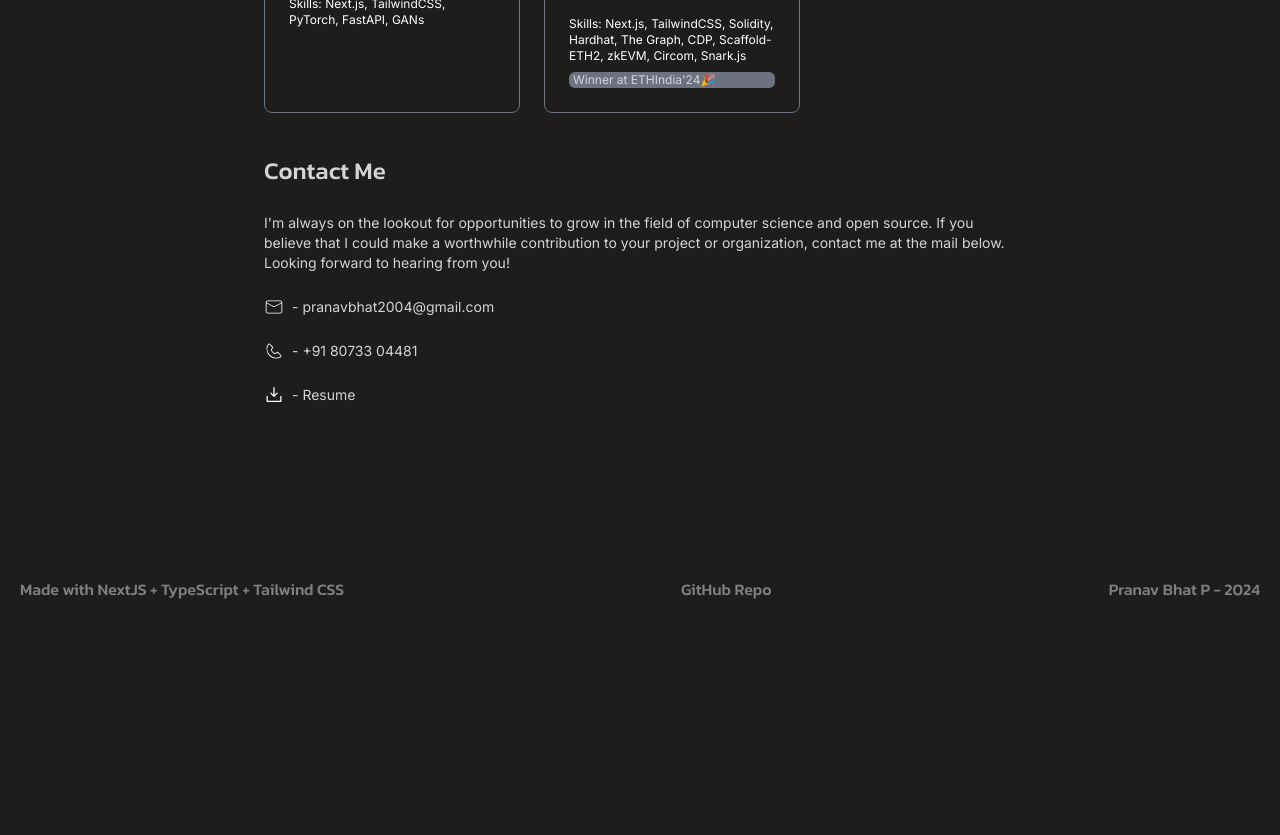
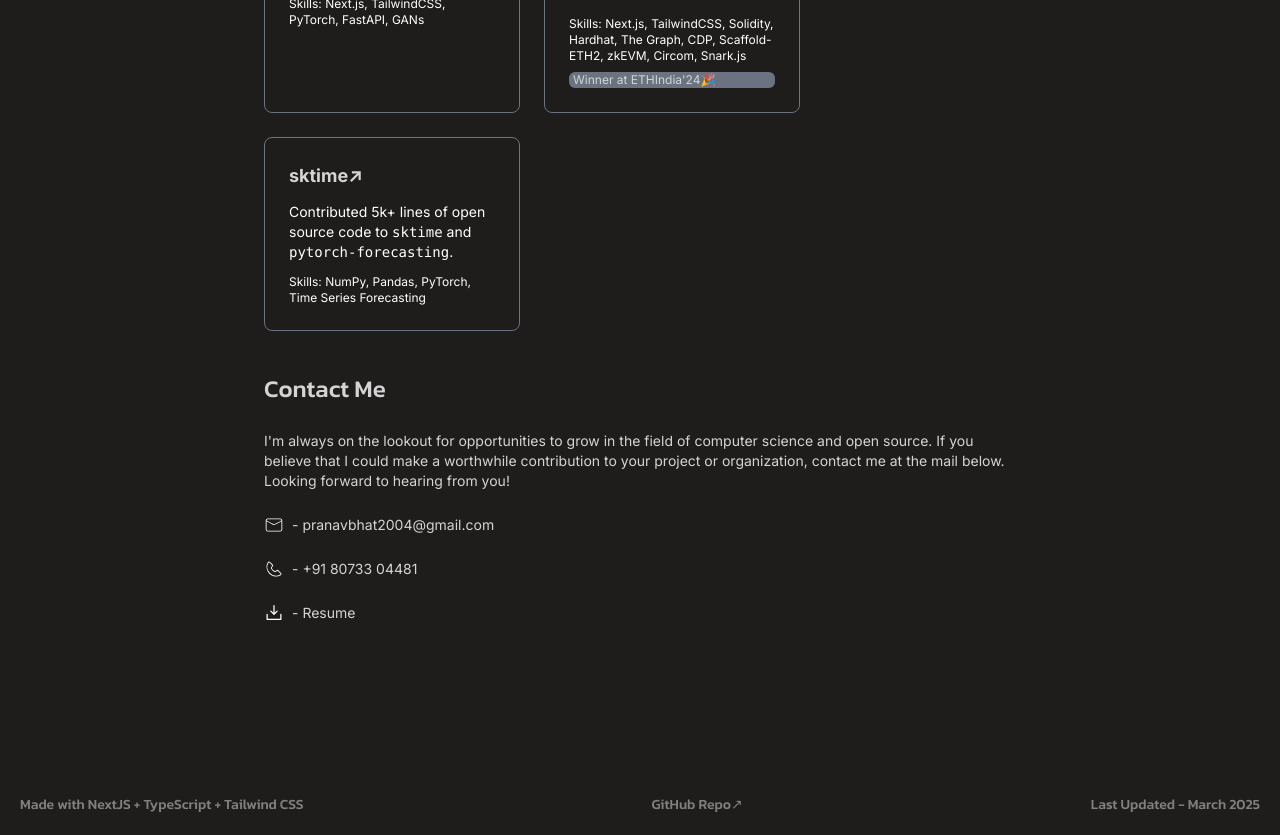
Before and after one commit to PranavBhatP/portfolio-website, a Next.js app: page /portfolio-website/ in a window 1280 px wide. Shown: the part 1760-2595 px from the top of the page. Before the commit the page ends 2381 px from the top, so only its background shows below. Built offline with nearby package versions, Linux system fonts and the light colour scheme.

Commit message:
change footer text size and add project

```diff
--- a/app/components/Footer.tsx
+++ b/app/components/Footer.tsx
@@ -8,10 +8,10 @@ const kanit = Kanit({
 
 export default function Footer() {
   return (
-    <footer className='flex lg:flex-row flex-col w-full p-5 lg:justify-between justify-center items-center'>
+    <footer className='flex lg:flex-row flex-col w-full p-5 lg:justify-between lg:text-sm text-xs justify-center items-center text-center'>
         <p className = {kanit.className} style = {{color: "gray"}}>Made with NextJS + TypeScript + Tailwind CSS </p>
-        <p className = {kanit.className} style = {{color: "gray"}}>GitHub Repo</p>
-        <p className = {kanit.className} style = {{color: "gray"}}>Pranav Bhat P - 2024</p>
+        <p className = {kanit.className} style = {{color: "gray"}}><a href="https://github.com/PranavBhatP/portfolio-website" target="_blank">GitHub Repo<span>&#8599;</span></a></p>
+        <p className = {kanit.className} style = {{color: "gray"}}>Last Updated - March 2025</p>
     </footer>
   )
 }
--- a/app/components/ProjectsCard.tsx
+++ b/app/components/ProjectsCard.tsx
@@ -47,6 +47,11 @@ export default function ProjectsCard({}: Props) {
             <p className="text-white text-sm">Securing the future of ticketing, with zKProofs and zkSNARKs. </p>
             <p className="text-white text-xs flex flex-col gap-y-2">Skills: Next.js, TailwindCSS, Solidity, Hardhat, The Graph, CDP, Scaffold-ETH2, zkEVM, Circom, Snark.js<span className ="bg-gray-500 w-auto text-gray-300 rounded-md px-1">Winner at ETHIndia&apos;24&#127881;</span></p>
         </section>
+        <section className="p-6 hover:scale-105 hover:duration-500 w-64 gap-y-3 flex flex-col border rounded-lg border-gray-500">
+            <h4 className="text-lg font-bold hover:underline" style= {{color: "#D4D4D4"}}><a href="https://github.com/PranavBhatP/sktime" target = "_blank">sktime<span>&#8599;</span></a></h4>
+            <p className="text-white text-sm">Contributed 5k+ lines of open source code to <code>sktime</code> and <code>pytorch-forecasting</code>.</p>
+            <p className="text-white text-xs flex flex-col gap-y-2">Skills: NumPy, Pandas, PyTorch, Time Series Forecasting</p>
+        </section>
     </>
   )
 }
```
